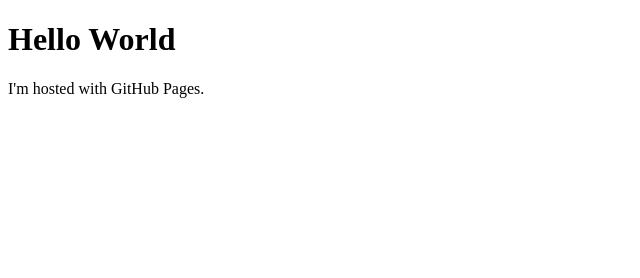
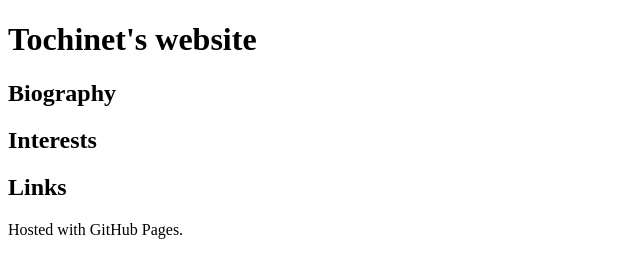
Before and after one commit to tochinet/tochinet.github.io, a plain HTML site: page index.html in a window 1280 px wide. Shown: the whole page, without its empty margins (0-640 px from the left). Drawn offline with Linux system fonts and the light colour scheme.

Commit message:
Update index.html

```diff
--- a/index.html
+++ b/index.html
@@ -1,7 +1,10 @@
 <!DOCTYPE html>
 <html>
 <body>
-<h1>Hello World</h1>
-<p>I'm hosted with GitHub Pages.</p>
+<h1>Tochinet's website</h1>
+<h2>Biography</h2>
+  <h2>Interests</h2>
+  <h2>Links</h2>
+<p>Hosted with GitHub Pages.</p>
 </body>
 </html>
```
